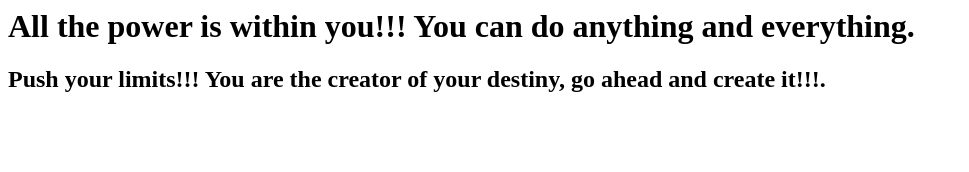
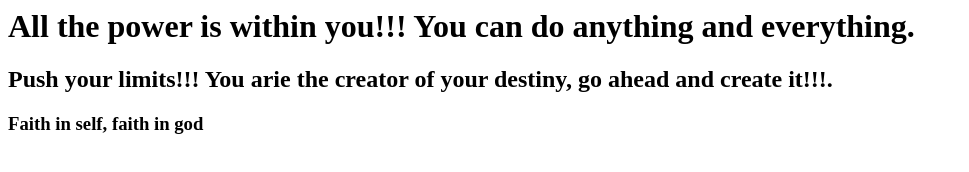
Before and after one commit to nnagwek/GitDemo, a plain HTML site: page index.html in a window 1280 px wide. Shown: the whole page, without its empty margins (0-969 px from the left). Drawn offline with Linux system fonts and the light colour scheme.

Commit message:
added 3rd quote

```diff
--- a/index.html
+++ b/index.html
@@ -1,6 +1,7 @@
 <html>
 	<body>
 	  <h1> All the power is within you!!! You can do anything and everything. </h1>
-	  <h2> Push your limits!!!  You are the creator of  your destiny, go ahead and create it!!!.</h2>
+	  <h2> Push your limits!!!  You arie the creator of  your destiny, go ahead and create it!!!.</h2>
+	  <h3> Faith in self, faith in god </h3>
 	</body>
 </html>
```
